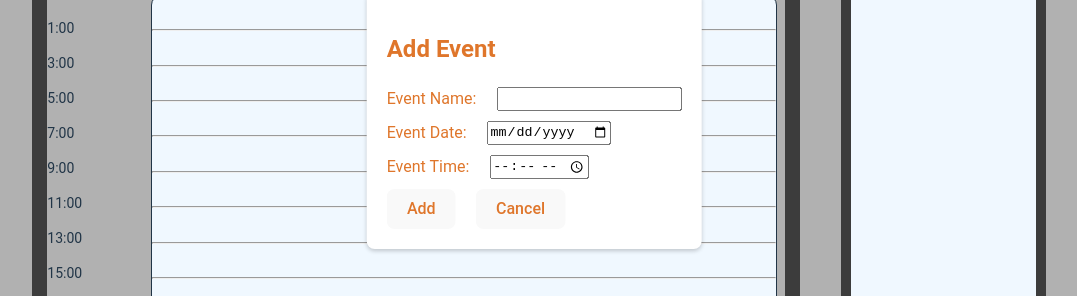
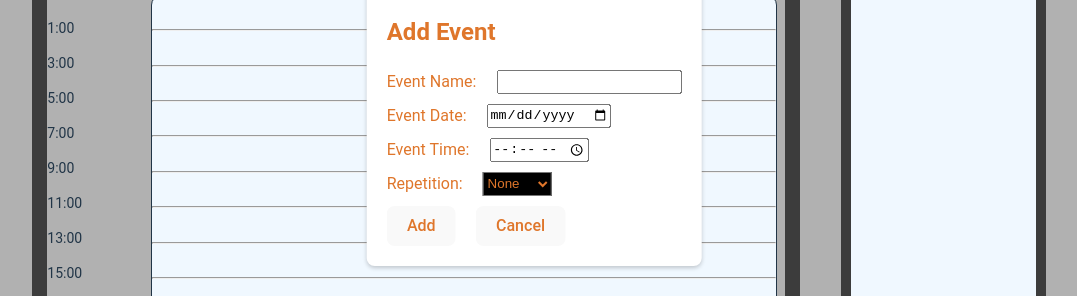
Before and after one commit to Reece-Ausmus/ScheduSmart, a React (Vite) app in the folder schedusmart-frontend/: page /calendar in a window 1280 px wide. Both pictures are taken after a click on the button "Create". Shown: the part 280-576 px from the top of the page, without its empty margins (106-1183 px from the left). Built offline with nearby package versions, Linux system fonts and the light colour scheme.

Commit message:
include repetition on add event

```diff
--- a/schedusmart-frontend/src/pages/MainFrame.jsx
+++ b/schedusmart-frontend/src/pages/MainFrame.jsx
@@ -317,6 +317,7 @@ export default function MainFrame() {
     const [eventName, setEventName] = useState("");
     const [eventDate, setEventDate] = useState("");
     const [eventTime, setEventTime] = useState("");
+    const [eventRepetition, setEventRepetition] = useState(0);
 
     const togglePopup = () => {
       setShowPopup(!showPopup);
@@ -333,6 +334,10 @@ export default function MainFrame() {
     const handleEventTimeChange = (e) => {
       setEventTime(e.target.value);
     };
+
+    const handleEventRepetitionChange = (e) => {
+      setEventRepetition(e.target.value);
+    }
 
     const handleSubmit = (e) => {
       e.preventDefault();
@@ -365,6 +370,22 @@ export default function MainFrame() {
                   <label htmlFor="eventTime">Event Time:</label>
                   <input type="time" id="eventTime" value={eventTime} onChange={handleEventTimeChange}/>
                 </div>
+                <div className="formgroup">
+                  <label htmlFor="eventRepetition">Repetition:</label>
+                  <select id="repetition" value={eventRepetition} onChange={handleEventRepetitionChange}>
+                    <option value="none">None</option>
+                    <option value="daily">Daily</option>
+                    <option value="weekly">Weekly</option>
+                    <option value="monthly">Monthly</option>
+                    <option value="custom">Custom</option>
+                  </select>
+                </div>
+                {eventRepetition === 'custom' && (
+                  <div className="formgroup">
+                    <label htmlFor="customRepetition">Custom Repetition:</label>
+                    <input type="text" id="customRepetition" value={eventRepetition} onChange={handleEventRepetitionChange}/>
+                  </div>
+                )}
                 <button className="formbutton fb1" type="submit">Add</button>
                 <button className="formbutton fb2" onClick={togglePopup}>Cancel</button>
               </form>
```
Lines whose indentation alone changed are shown as unchanged.
